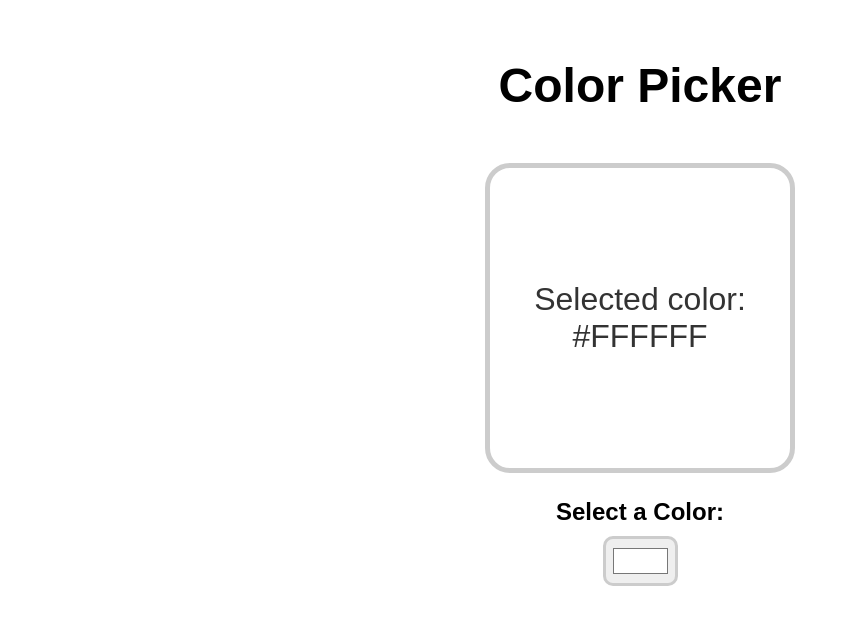
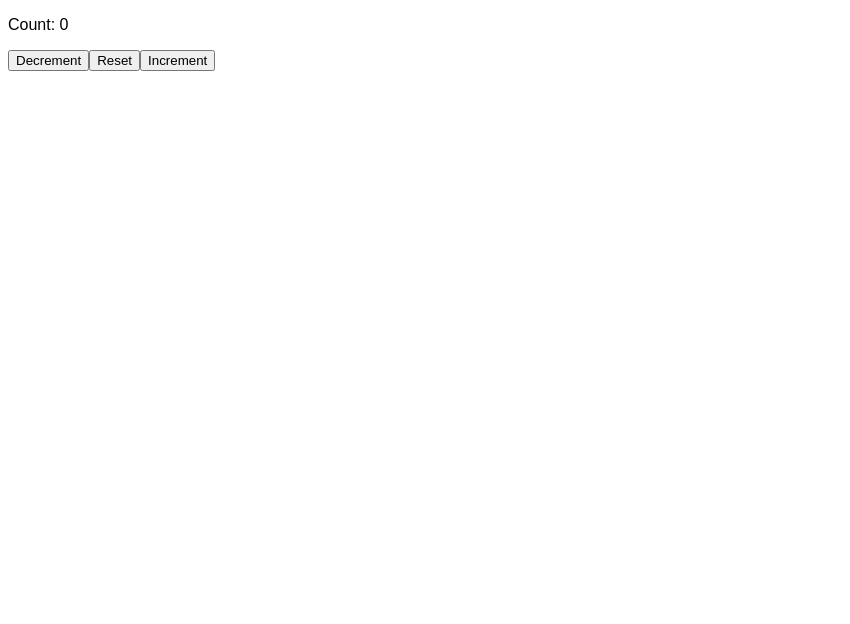
Before and after one commit to marykhodaparast/second_ReactJs, a React (Vite) app in the folder vite-project/: page / in a window 1280 px wide. Shown: the top 624 px of the page, without its empty margins (0-850 px from the left). Built offline with nearby package versions, Linux system fonts and the light colour scheme.

Commit message:
updater function explained

```diff
--- a/vite-project/src/App.jsx
+++ b/vite-project/src/App.jsx
@@ -1,9 +1,9 @@
-import ColorPicker from './ColorPicker.jsx';
+import  MyComponent from './MyComponent.jsx';
 
 function App() {
   return (
     <>
-      <ColorPicker/>
+      <MyComponent/>
     </>
   );
 }
--- a/vite-project/src/ColorPicker.jsx
+++ /dev/null
@@ -1,21 +0,0 @@
-import React, { useState } from "react";
-
-function ColorPicker() {
-  const [color, setColor] = useState("#FFFFFF");
-
-  function handleColorChange(e) {
-    setColor(e.target.value);
-  }
-  return (
-    <div className="color-picker-container">
-      <h1>Color Picker</h1>
-      <div className="color-display" style={{ backgroundColor: color }}>
-        <p>Selected color: {color}</p>
-      </div>
-      <label>Select a Color:</label>
-      <input type="color" value={color} onChange={handleColorChange}></input>
-    </div>
-  );
-}
-
-export default ColorPicker;
--- /dev/null
+++ b/vite-project/src/MyComponent.jsx
@@ -0,0 +1,29 @@
+import { useState } from "react";
+
+function MyComponent() {
+  const [count, setCount] = useState(0);
+
+  function increment() {
+    setCount(c => c + 1);
+    setCount(c => c + 1);
+    setCount(c => c + 1);
+  }
+
+  function decrement() {
+    setCount(count - 1);
+  }
+
+  function reset() {
+    setCount(0);
+  }
+
+  return (
+    <div>
+      <p>Count: {count}</p>
+      <button onClick={decrement}>Decrement</button>
+      <button onClick={reset}>Reset</button>
+      <button onClick={increment}>Increment</button>
+    </div>
+  );
+}
+export default MyComponent;
```
